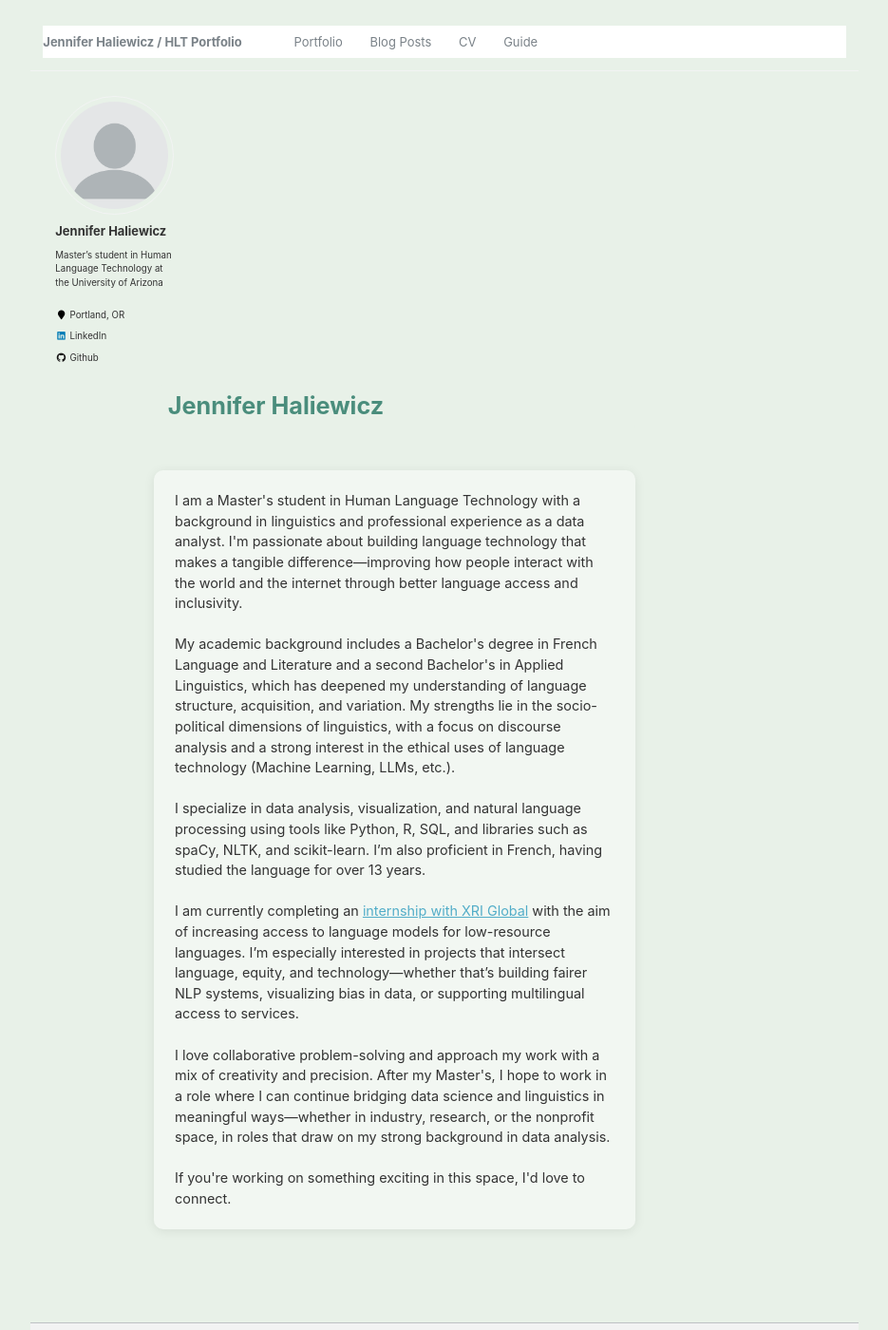
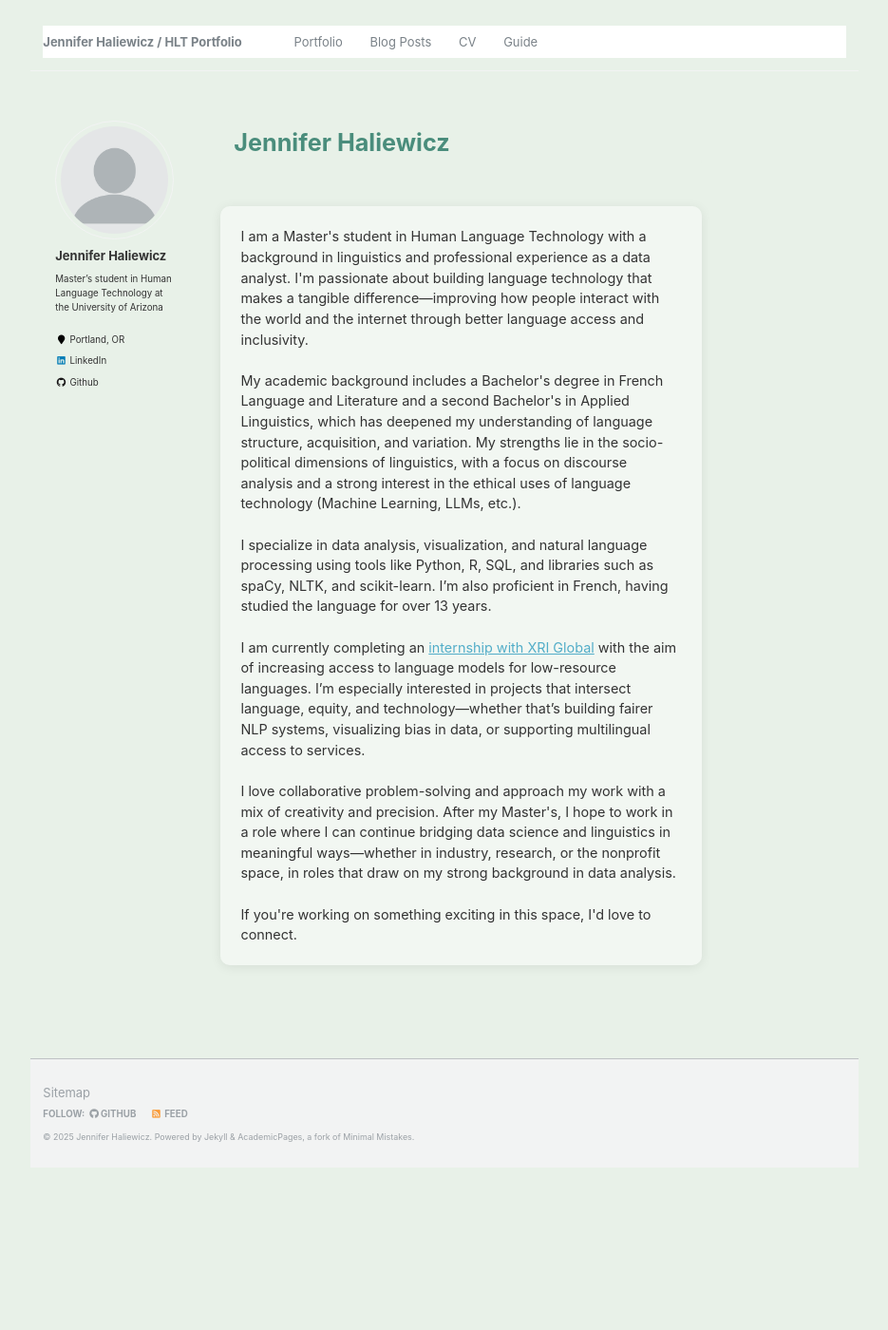
Before and after one commit to rofljen/HLTProfessionalsite, a Jekyll site: the page built from index.html, in a window 1280 px wide and 1400 px high. Shown: the whole window at 95% size, without its empty margins (172-1107 px from the left). Built offline with Jekyll 4.4.1, drawn with Linux system fonts in a browser that asks for light colours.

Commit message:
Update custom.css

```diff
--- a/assets/css/custom.css
+++ b/assets/css/custom.css
@@ -6,6 +6,7 @@
   --text-light: #666666;
 }
 
+/* Layout and General Body Styles */
 html, body {
   height: auto !important;
   overflow: auto !important;
@@ -19,10 +20,24 @@
   max-width: 900px;
 }
 
+/* Main Page Layout Centering */
+#main {
+  display: flex;
+  justify-content: center;
+  flex-wrap: wrap;
+}
+
 .site-wrapper,
 .page {
   height: auto !important;
   overflow: visible !important;
+}
+
+.page,
+.page__inner-wrap {
+  margin-left: auto !important;
+  margin-right: auto !important;
+  float: none !important;
 }
 
 .page__content {
@@ -30,6 +45,7 @@
   max-height: none !important;
 }
 
+/* Header */
 header {
   background: var(--mint-green);
   padding: 0.75rem 1rem;
@@ -55,6 +71,7 @@
   margin-bottom: 1.25rem;
 }
 
+/* Text + Info Elements */
 .contact-info,
 .post-contact,
 .summary-content,
@@ -65,6 +82,7 @@
   background-color: rgba(255, 255, 255, 0.6);
 }
 
+/* Card Blocks (Experience, Education, etc.) */
 .experience-item,
 .education-item,
 .service-item,
@@ -80,6 +98,18 @@
   line-height: 1.5;
 }
 
+.site-summary {
+  background-color: rgba(255, 255, 255, 0.45);
+  padding: 1.5rem;
+  border-radius: 10px;
+  box-shadow: 0 2px 12px rgba(0, 0, 0, 0.08);
+  margin: 1.5rem auto;
+  max-width: 700px;
+  line-height: 1.5;
+  font-size: 1rem;
+}
+
+/* Typography + Utilities */
 .company-name,
 .degree,
 .summary,
@@ -106,25 +136,8 @@
   font-size: 0.95rem;
 }
 
-.site-summary {
-  background-color: rgba(255, 255, 255, 0.45);
-  padding: 1.5rem;
-  border-radius: 10px;
-  box-shadow: 0 2px 12px rgba(0, 0, 0, 0.08);
-  margin: 1.5rem auto;
-  max-width: 700px;
-  line-height: 1.5;
-  font-size: 1rem;
-}
-
 .code-link {
   font-weight: bold;
   margin-top: 1.5rem;
   display: block;
 }
-.page,
-.page__inner-wrap {
-  margin-left: auto !important;
-  margin-right: auto !important;
-  float: none !important;
-}
```
